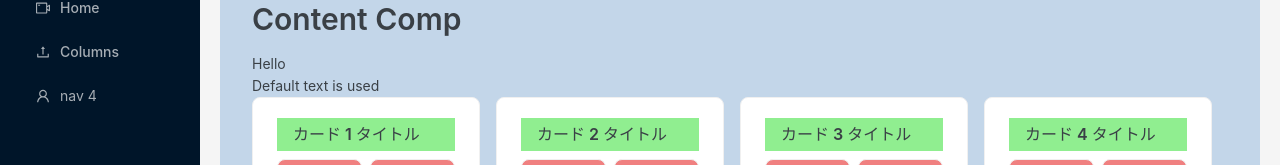
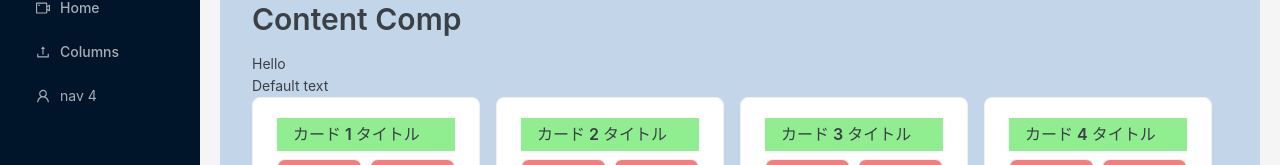
Before and after one commit to BoxPistols/Ant-Vite, a React (Vite) app: page /columns in a window 1280 px wide. Shown: the part 116-281 px from the top of the page. Built offline with nearby package versions, Linux system fonts and the light colour scheme.

Commit message:
PR TEST (#21)
Co-authored-by: a.ito <10333049+BoxPistols@users.noreply.github.com>

```diff
--- a/src/Layout/Content.tsx
+++ b/src/Layout/Content.tsx
@@ -10,7 +10,7 @@ const Content: React.FC<ContentProps> = ({ children, text = 'Hello' }) => {
     <>
       <Typography.Title level={2}>Content Comp</Typography.Title>
       <Typography>{text}</Typography>
-      {text === 'Hello' && <Typography>Default text is used</Typography>}
+      {text === 'Hello' && <Typography>Default text</Typography>}
       {children}
     </>
   )
--- a/src/Pages/Notfound.tsx
+++ b/src/Pages/Notfound.tsx
@@ -4,7 +4,7 @@ const NotFound = () => {
   return (
     <div>
       <h1>404 - Page Not Found</h1>
-      <p>Sorry, the page you requested could not be found.</p>
+      <p>このようなページは存在しません。</p>
       <Link to="/home">Go to Home</Link>
     </div>
   )
```
